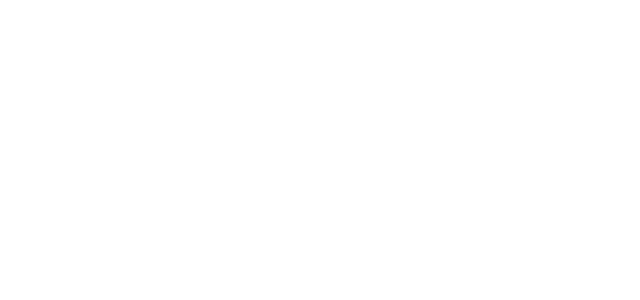
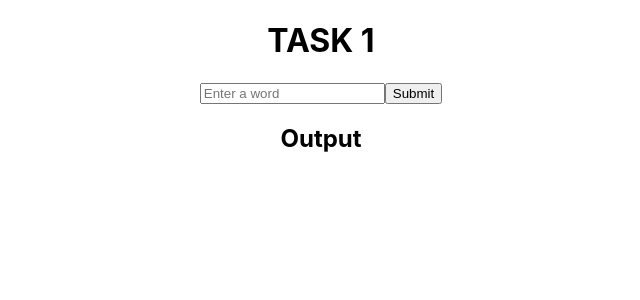
Before and after one commit to Shahdurran/Case-Study, a React (Create React App) app: page / in a window 1280 px wide. Shown: the top 300 px of the page, without its empty margins (319-959 px from the left). Built offline with nearby package versions, Linux system fonts and the light colour scheme.

Commit message:
end of task 1

```diff
--- a/src/App.js
+++ b/src/App.js
@@ -1,9 +1,9 @@
 import './App.css';
-
+import Task1 from './components/task1'
 function App() {
   return (
     <div className="App">
-
+      <Task1/>
     </div>
   );
 }
--- a/src/components/task1.js
+++ b/src/components/task1.js
@@ -0,0 +1,34 @@
+import React, { useState } from "react";
+
+const Task1 = () => {
+  const [input, setInput] = useState("");
+  const [output, setOutput] = useState("");
+  const handleSubmit = (e) => {
+    e.preventDefault();
+    let arr = [];
+    for (let i = 0; i < input.length; i++) {
+      let temp = "";
+      let position = i + 1;
+      temp = input.charAt(i);
+      arr[i] = temp.concat("-", position);
+    }
+    setOutput(arr.join(", ").toString());
+  };
+  return (
+    <div>
+      <h1>TASK 1</h1>
+      <form onSubmit={handleSubmit}>
+        <input
+          placeholder="Enter a word"
+          value={input}
+          onChange={(e) => setInput(e.target.value)}
+        />
+        <input type="submit" value="Submit" />
+      </form>
+      <h2>Output</h2>
+      {output}
+    </div>
+  );
+};
+
+export default Task1;
--- a/src/index.js
+++ b/src/index.js
@@ -3,6 +3,7 @@ import ReactDOM from 'react-dom';
 import './index.css';
 import App from './App';
 import reportWebVitals from './reportWebVitals';
+
 
 ReactDOM.render(
   <React.StrictMode>
```
